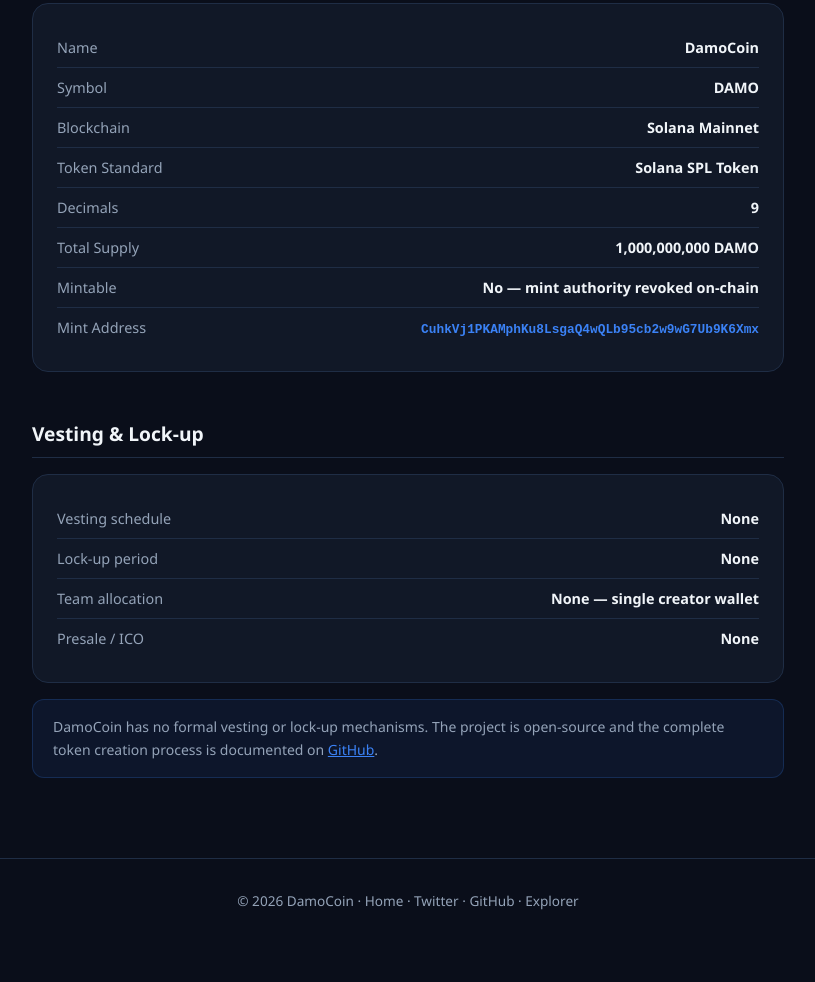
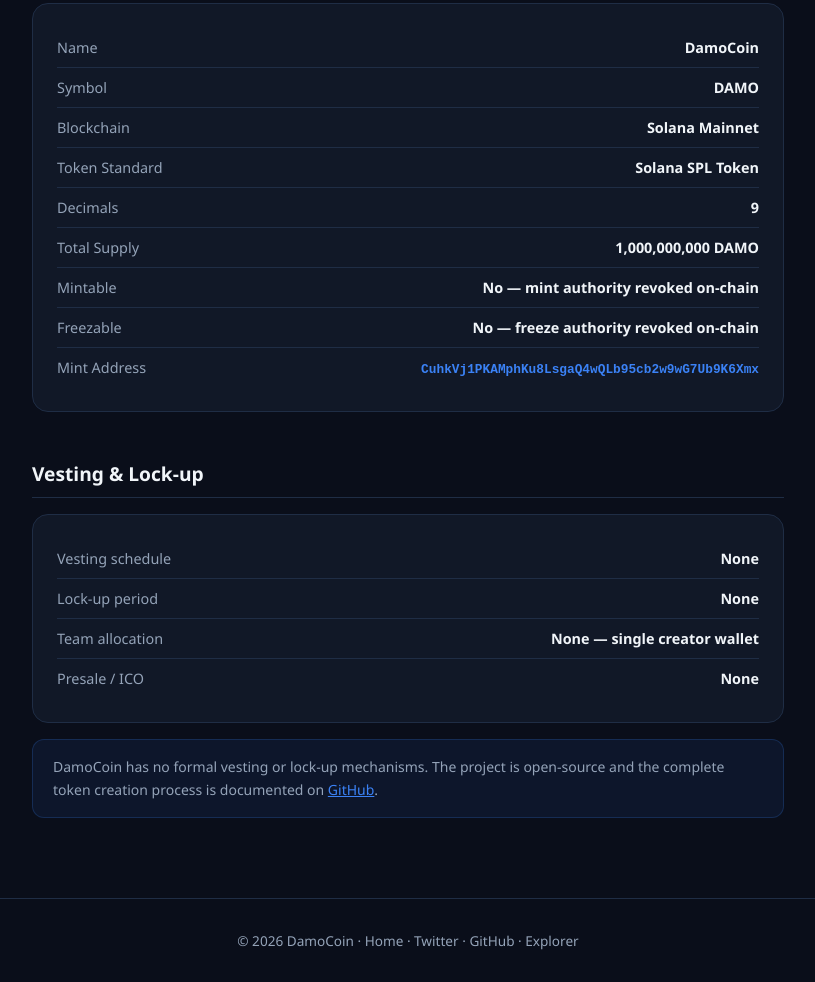
Before and after one commit to damo333/damocoin, a website: page tokenomics.html in a window 1280 px wide. Shown: the part 1117-2099 px from the top of the page, without its empty margins (232-1047 px from the left). Before the commit the page ends 2059 px from the top, so only its background shows below. Drawn offline with Linux system fonts and the light colour scheme.

Commit message:
Update tokenomics — freeze authority revoked

```diff
--- a/tokenomics.html
+++ b/tokenomics.html
@@ -198,6 +198,7 @@
         <div class="info-row"><span>Decimals</span><span>9</span></div>
         <div class="info-row"><span>Total Supply</span><span>1,000,000,000 DAMO</span></div>
         <div class="info-row"><span>Mintable</span><span>No — mint authority revoked on-chain</span></div>
+        <div class="info-row"><span>Freezable</span><span>No — freeze authority revoked on-chain</span></div>
         <div class="info-row"><span>Mint Address</span><span><code>CuhkVj1PKAMphKu8LsgaQ4wQLb95cb2w9wG7Ub9K6Xmx</code></span></div>
       </div>
     </div>
```
